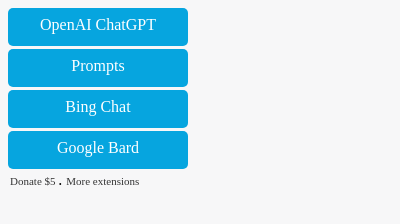
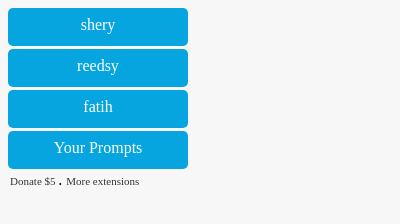
Before and after one commit to khzg/ChatGPT, a browser extension: page popup.html in a window 400 px wide. Both pictures are taken after a click on the item "Prompts". Drawn offline with Linux system fonts and the light colour scheme.

Commit message:
add prompts

```diff
--- a/popup.html
+++ b/popup.html
@@ -15,6 +15,13 @@
     <li id="GoogleBard" title="Soon">Google Bard</li>
   </ul>
 
+  <ul id="promptLinks">
+    <li data-website="http://www.creativewritingprompts.com/">shery</li>
+    <li data-website="https://blog.reedsy.com/creative-writing-prompts/">reedsy</li>
+    <li data-website="https://prompts.chat/#act-as-a-linux-terminal">fatih</li>
+    <li data-website="https://github.com/khzg/ChatGPT/tree/main/prompts">Your Prompts</li>
+  </ul>
+
   <div class="links">
     <a target="_blank" href="https://opensea.io/collection/crypto-avatar-4">
       Donate $5
--- a/popup.js
+++ b/popup.js
@@ -1,21 +1,22 @@
-document.addEventListener('DOMContentLoaded', function() {
-
+document.addEventListener("DOMContentLoaded", function () {
   //default chatGPT link
-  browser.storage.local.get("chatgptLink").then(function(result) {
+  browser.storage.local.get("chatgptLink").then(function (result) {
     var chatgptLink = result.chatgptLink;
-    if (!chatgptLink) { // check if chatgptLink is empty
+    if (!chatgptLink) {
+      // check if chatgptLink is empty
       chatgptLink = "https://chat.openai.com/chat"; // set to default value
-      browser.storage.local.set({ "chatgptLink": chatgptLink }); // save default value to
+      browser.storage.local.set({chatgptLink: chatgptLink}); // save default value to
     }
   });
 
-
   //OpenAI chatGPT link
-  document.getElementById('OpenAIChatGPT').addEventListener('click', function() {
+  document
+    .getElementById("OpenAIChatGPT")
+    .addEventListener("click", function () {
       var chatgptLink = "https://chat.openai.com/chat";
-    browser.storage.local.set({ "chatgptLink": chatgptLink });
+      browser.storage.local.set({chatgptLink: chatgptLink});
       browser.sidebarAction.open();
-    browser.sidebarAction.setPanel({ panel: chatgptLink });
+      browser.sidebarAction.setPanel({panel: chatgptLink});
     });
 
   /*
@@ -28,18 +29,26 @@ document.addEventListener('DOMContentLoaded', function() {
   });
   */
 
-    //open prompts
-    const promptsLink = document.getElementById("prompts");
+  //open promptLinks menu
+  document.getElementById("prompts").addEventListener("click", function () {
+    document.getElementById("menu").style.display = "none";
+    document.getElementById("promptLinks").style.display = "block";
+  });
 
-    promptsLink.addEventListener("click", () => {
-    window.open("http://www.creativewritingprompts.com", "_blank");
+  //open prompt websites
+  var linkElements = document.querySelectorAll("#promptLinks li");
+
+  linkElements.forEach(function (linkElement) {
+    var websiteUrl = linkElement.getAttribute("data-website");
+
+    linkElement.addEventListener("click", function () {
+      window.open(websiteUrl, "_blank");
 
       browser.sidebarAction.open();
-    browser.storage.local.get("chatgptLink").then(function(result) {
+      browser.storage.local.get("chatgptLink").then(function (result) {
         var chatgptLink = result.chatgptLink;
-      browser.sidebarAction.setPanel({ panel: chatgptLink });
+        browser.sidebarAction.setPanel({panel: chatgptLink});
       });
-
     });
-
   });
+});
--- a/style.css
+++ b/style.css
@@ -3,7 +3,8 @@ body {
   overflow-x: hidden;
   background-color: #f7f7f8;
 }
-#menu {
+#menu,
+#promptLinks {
   padding-left: 0px;
   margin: 0px;
 }
@@ -22,11 +23,11 @@ li {
   padding-top: 8px;
   font-size: 16px;
 }
-  a{
+a {
   text-decoration: none;
 }
 #BingChat,
-#GoogleBard{
+#GoogleBard {
   cursor: not-allowed;
 }
 .links a {
@@ -36,3 +37,6 @@ cursor: not-allowed;
 .links {
   margin: 2px;
 }
+#promptLinks {
+	display: none;
+  }
```
Also changed, not shown: 1 other file. Lines whose indentation alone changed are shown as unchanged.
